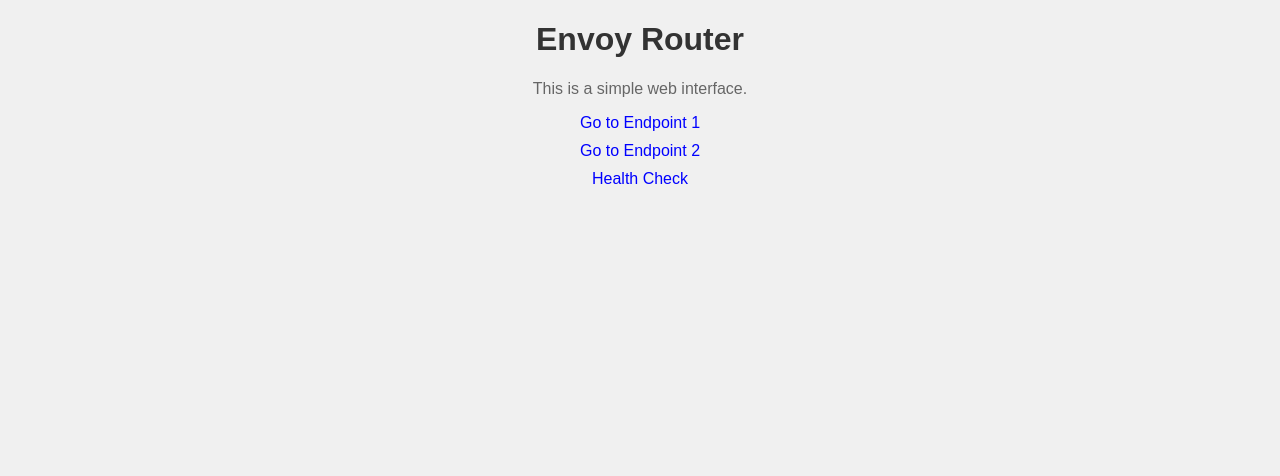
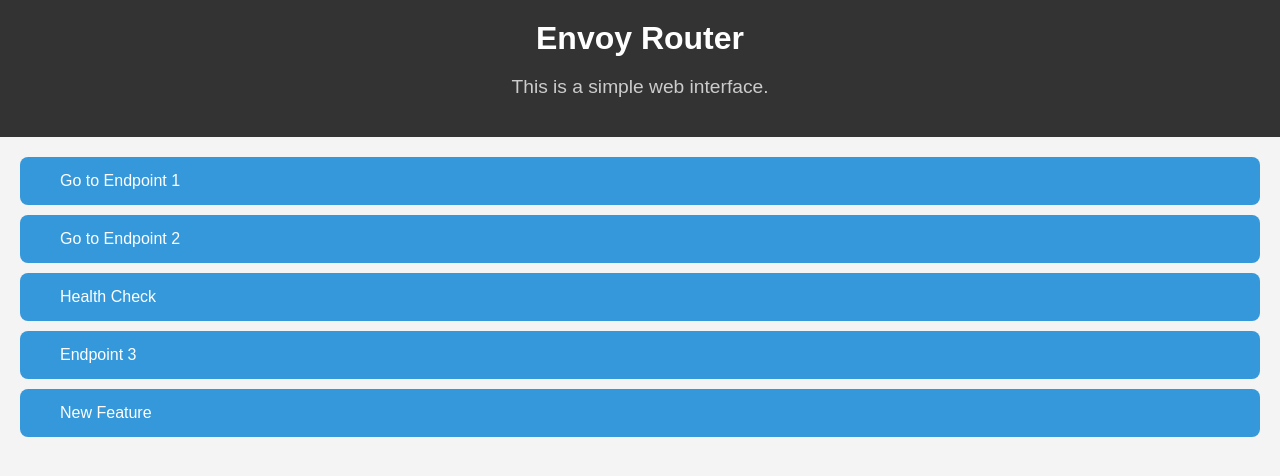
Before and after one commit to RykerVa/Capstone-4901---SeaTeam, a plain HTML site: page frontend/index.html in a window 1280 px wide. Drawn offline with Linux system fonts and the light colour scheme.

Commit message:
New Frontend

```diff
--- a/frontend/index.html
+++ b/frontend/index.html
@@ -1,16 +1,26 @@
 <!DOCTYPE html>
-<html>
+<html lang="en">
 <head>
-    <title>My Simple Web Interface</title>
+    <meta charset="UTF-8">
+    <meta name="viewport" content="width=device-width, initial-scale=1.0">
+    <title>Envoy Router</title>
     <link rel="stylesheet" type="text/css" href="styles.css">
 </head>
 <body>
+    <header>
         <h1>Envoy Router</h1>
         <p>This is a simple web interface.</p>
+    </header>
+
+    <nav>
         <ul>
             <li><a href="/endpoint1">Go to Endpoint 1</a></li>
             <li><a href="/endpoint2">Go to Endpoint 2</a></li>
             <li><a href="/health">Health Check</a></li>
+            <li><a href="/endpoint3">Endpoint 3</a></li>
+            <li><a href="/new-feature">New Feature</a></li>
+            <!-- You can add more buttons here -->
         </ul>
+    </nav>
 </body>
 </html>
--- a/frontend/styles.css
+++ b/frontend/styles.css
@@ -1,23 +1,36 @@
-/* Basic CSS styles */
 body {
     font-family: Arial, sans-serif;
     margin: 0;
     padding: 0;
-    background-color: #f0f0f0;
+    background-color: #f4f4f4;
+}
+
+header {
+    background-color: #333;
+    color: #fff;
+    padding: 20px 0;
     text-align: center;
 }
 
 h1 {
-    color: #333;
+    margin: 0;
+    font-size: 2em;
 }
 
 p {
-    color: #666;
+    color: #ccc;
+    font-size: 1.2em;
+}
+
+nav {
+    text-align: left;
+    margin: 20px;
 }
 
 ul {
     list-style: none;
     padding: 0;
+    margin: 0;
 }
 
 li {
@@ -25,11 +38,15 @@ li {
 }
 
 a {
-    color: #00f;
+    display: block;
+    padding: 15px 40px;
+    color: #fff;
     text-decoration: none;
+    background-color: #3498db;
+    border-radius: 8px;
+    transition: background-color 0.3s, color 0.3s;
 }
 
 a:hover {
-    text-decoration: underline;
-    color: #f00;
+    background-color: #2980b9;
 }
```
Lines whose indentation alone changed are shown as unchanged.
